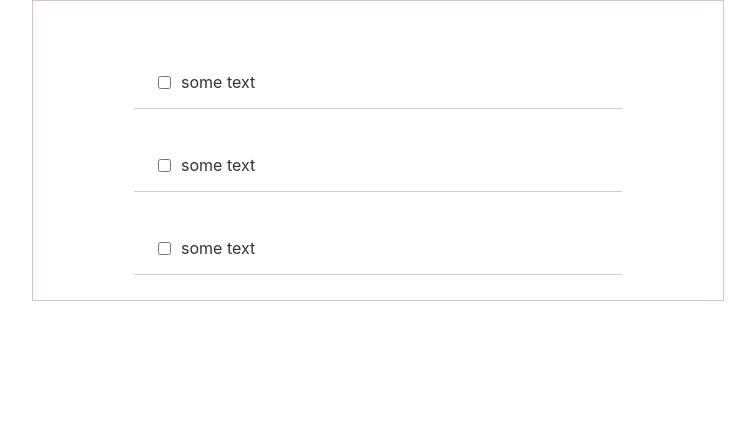
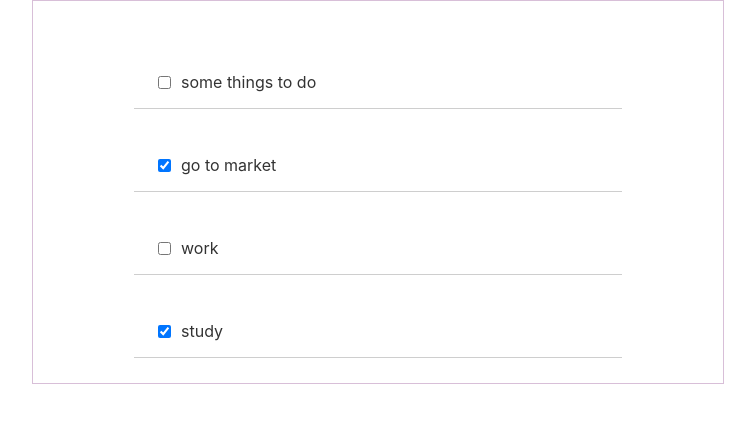
Before and after one commit to onurozdamar/todo-app, a React (Create React App) app: page / in a window 1280 px wide. Shown: the top 422 px of the page, without its empty margins (262-1017 px from the left). Built offline with nearby package versions, Linux system fonts and the light colour scheme.

Commit message:
todosData added and todoItem props setted

```diff
--- a/src/App.js
+++ b/src/App.js
@@ -1,13 +1,11 @@
 import TodoItem from "./TodoItem";
+import todosData from "./todosData";
 
 function App() {
-  return (
-    <div className="todo-list">
-      <TodoItem />
-      <TodoItem />
-      <TodoItem />
-    </div>
-  );
+  const todoItems = todosData.map((item) => (
+    <TodoItem key={item.id} item={item} />
+  ));
+  return <div className="todo-list">{todoItems}</div>;
 }
 
 export default App;
--- a/src/TodoItem.js
+++ b/src/TodoItem.js
@@ -1,8 +1,8 @@
-function TodoItem() {
+function TodoItem(props) {
   return (
     <div className="todo-item">
-      <input type="checkbox"></input>
-      <p>some text</p>
+      <input type="checkbox" checked={props.item.completed} />
+      <p>{props.item.text}</p>
     </div>
   );
 }
--- /dev/null
+++ b/src/todosData.js
@@ -0,0 +1,24 @@
+const todosData = [
+  {
+    id: 1,
+    text: "some things to do",
+    completed: false,
+  },
+  {
+    id: 2,
+    text: "go to market",
+    completed: true,
+  },
+  {
+    id: 3,
+    text: "work",
+    completed: false,
+  },
+  {
+    id: 4,
+    text: "study",
+    completed: true,
+  },
+];
+
+export default todosData;
```
Also changed, not shown: 1 other file (tests, documents, lock files or other folders).
